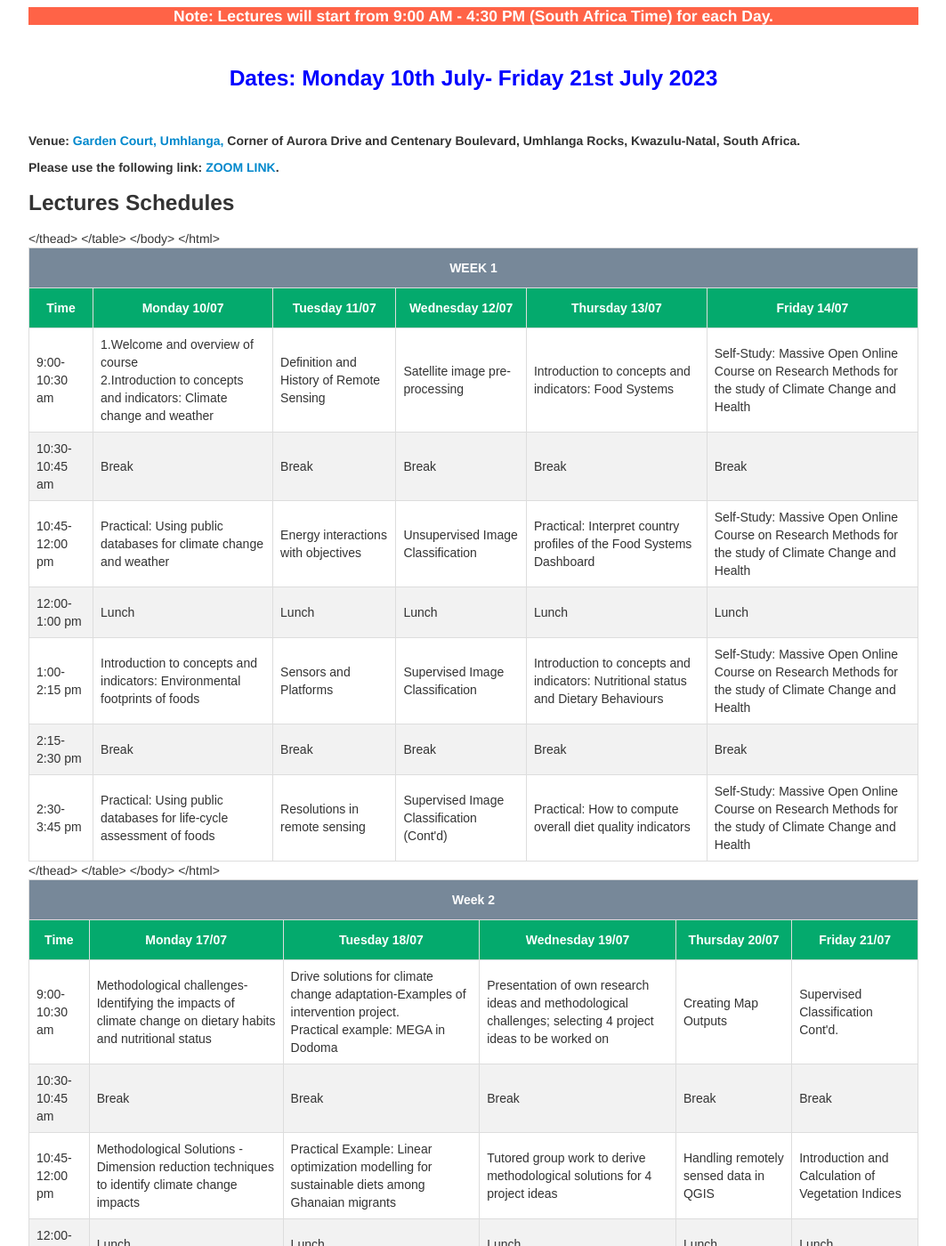
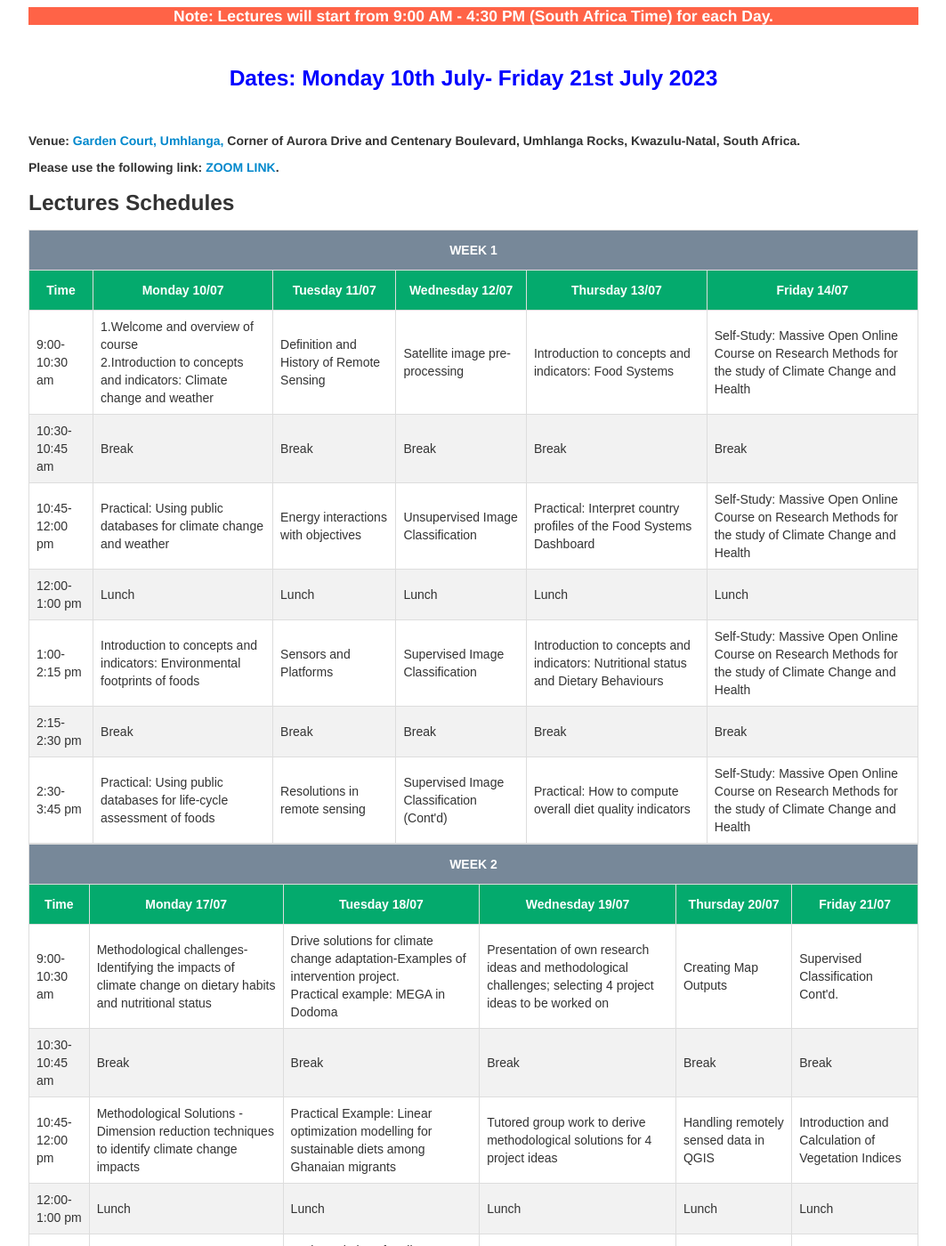
Before and after one commit to ccfscourseukzn/ccfscourseukzn.github.io, a Jekyll site: the page built from index.md, in a window 1280 px wide and 1400 px high, scrolled down 604 px. Shown: the whole window at 89% size, without its empty margins (108-1171 px from the left). Built offline with Jekyll 4.4.1, drawn with Linux system fonts in a browser that asks for light colours.

Commit message:
Update index.md

```diff
--- a/index.md
+++ b/index.md
@@ -61,8 +61,7 @@ title: Climate Change, Food System and Remote Sensing
     <th class="tg-amwm">Friday 14/07</th>
 
   </tr>
-</thead>
-<tbody>
+
   <tr>
     <td class="tg-amwm">9:00-10:30 am</td>
     <td class="tg-0lax"> 1.Welcome and overview of course <br>
@@ -193,7 +192,7 @@ title: Climate Change, Food System and Remote Sensing
 
 <table id="inpersonw2">
   <tr>
-    <th colspan="6" style="background-color: LightSlateGrey;"><b><b><b><b>Week 2</b></b></b></b></th>
+    <th colspan="6" style="background-color: LightSlateGrey;"><b><b><b><b>WEEK 2</b></b></b></b></th>
   </tr>
   <tr>
     <th class="tg-amwm">Time</th>
@@ -203,8 +202,7 @@ title: Climate Change, Food System and Remote Sensing
     <th class="tg-amwm">Thursday 20/07</th>
     <th class="tg-amwm">Friday 21/07</th>
   </tr>
-</thead>
-<tbody>
+
   <tr>
     <td class="tg-amwm">9:00-10:30 am</td>
     <td class="tg-0lax"> Methodological challenges-Identifying the impacts of climate change on dietary habits and nutritional status </td>
```
